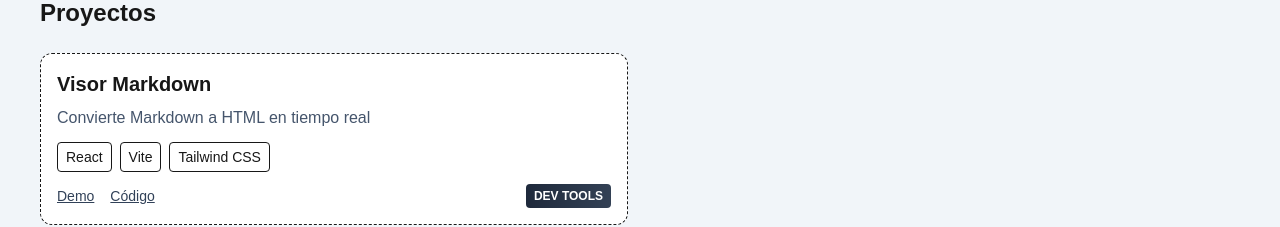
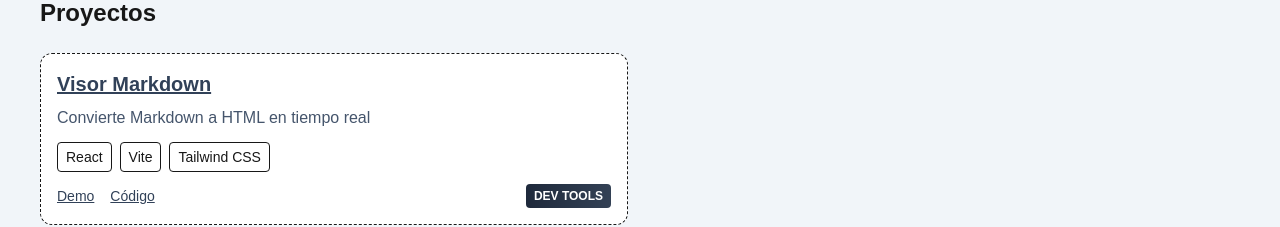
Before and after one commit to hepacest/dev_portfolio, a Next.js app: page / in a window 1280 px wide. Shown: the part 239-466 px from the top of the page. Built offline with nearby package versions, Linux system fonts and the light colour scheme.

Commit message:
The project link is added to the project title

```diff
--- a/app/page.tsx
+++ b/app/page.tsx
@@ -33,7 +33,9 @@ export default function Home() {
                 {projects.map((project, i) => (
                   <article key={i} className="project-card">
                     <h3 className="project-card__title">
-                      {project.name}
+                      <a href={project.web} target="_blank" className="project-card__link">
+                        {project.name}
+                      </a>
                     </h3>
 
                     <p className="project-card__description">
--- a/data/projects.ts
+++ b/data/projects.ts
@@ -5,6 +5,7 @@ export const projects = [
         tech: ["React", "Vite", "Tailwind CSS"],
         category: "Dev Tools",
         demo: "https://tu-demo.com",
-        github: "https://github.com/hepacest/markdown-editor"
+        github: "https://github.com/hepacest/markdown-editor",
+        web: "https://markdown-editor-iota-eosin.vercel.app/"
     }
 ];
```
